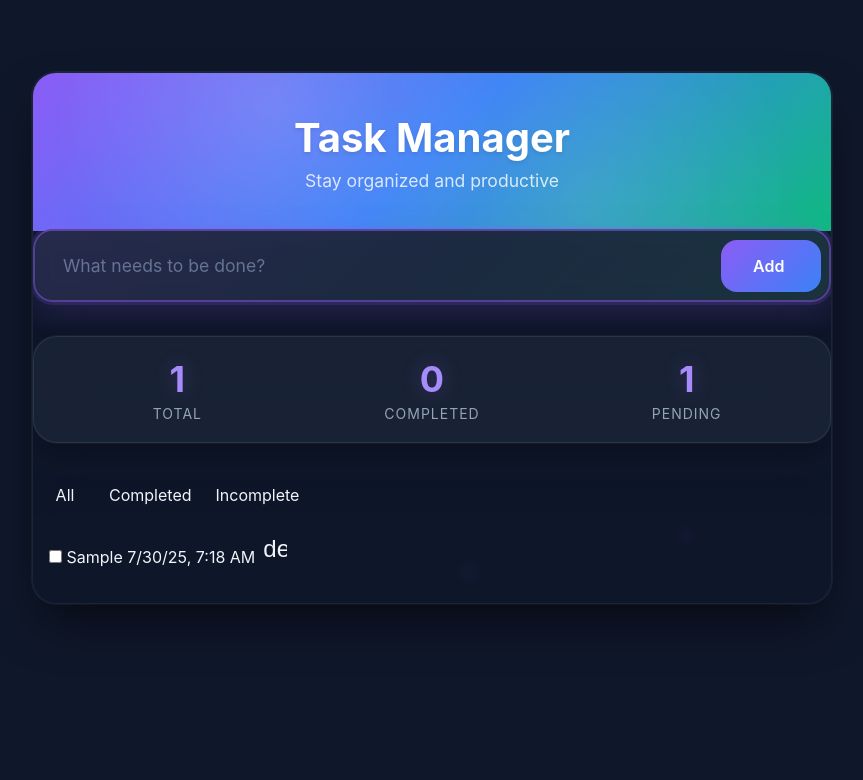
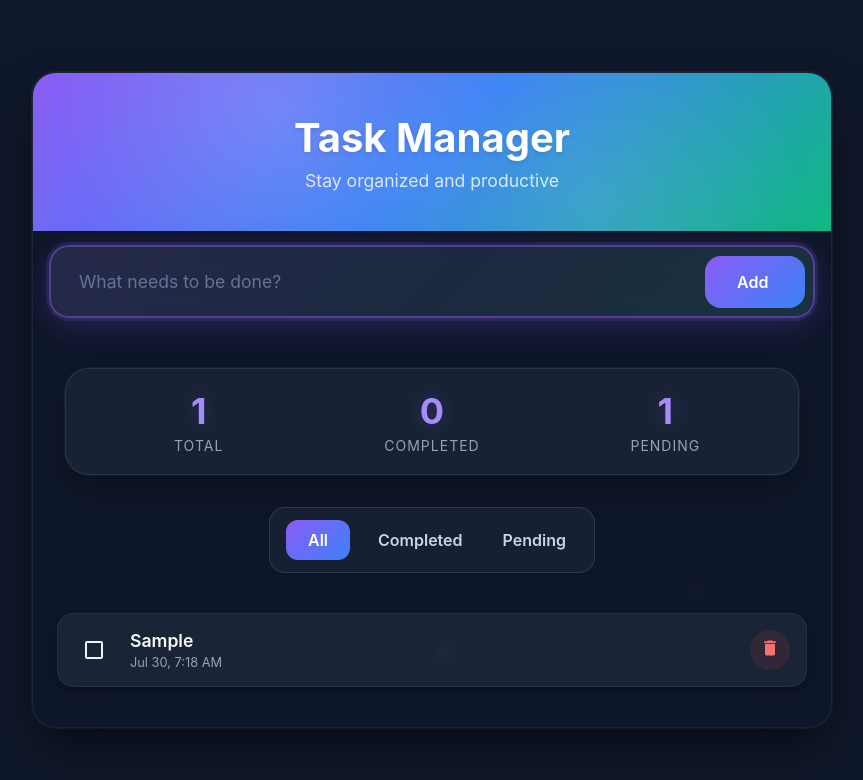
Before and after one commit to aru-segar/task-manager, an Angular app in the folder task-manager/: page / in a window 1280 px wide. Both pictures are taken after typing "Sample" into the empty fields and a click on the button "Add". Shown: the top 780 px of the page, without its empty margins (208-1071 px from the left). Built offline with nearby package versions, Linux system fonts and the light colour scheme.

Commit message:
fixed task manager component styling

```diff
--- a/task-manager/src/app/features/task-manager/task-manager.component.html
+++ b/task-manager/src/app/features/task-manager/task-manager.component.html
@@ -5,7 +5,6 @@
     </div>
 
     <div class="content">
-        <!-- Add Task Section -->
         <div class="input-section">
             <div class="input-row">
                 <input matInput placeholder="What needs to be done?" [(ngModel)]="taskTitle" (keyup.enter)="addTask()"
@@ -32,31 +31,40 @@
             </div>
         </div>
 
-        <div class="filter-buttons">
-            <button mat-button (click)="filter = 'all'" [color]="filter === 'all' ? 'accent' : undefined">All</button>
-            <button mat-button (click)="filter = 'completed'"
-                [color]="filter === 'completed' ? 'accent' : undefined">Completed</button>
-            <button mat-button (click)="filter = 'incomplete'"
-                [color]="filter === 'incomplete' ? 'accent' : undefined">Incomplete</button>
+        <div class="filter-section">
+            <div class="filter-buttons">
+                <button mat-button class="filter-button" [ngClass]="{ 'active': filter === 'all' }"
+                    (click)="setFilter('all')">All</button>
+                <button mat-button class="filter-button" [ngClass]="{ 'active': filter === 'completed' }"
+                    (click)="setFilter('completed')">Completed</button>
+                <button mat-button class="filter-button" [ngClass]="{ 'active': filter === 'incomplete' }"
+                    (click)="setFilter('incomplete')">Pending</button>
+            </div>
         </div>
 
-        <mat-list *ngIf="filteredTasks.length; else noTasks">
-            <mat-list-item *ngFor="let task of filteredTasks">
-                <input type="checkbox" [checked]="task.isCompleted" (change)="toggleComplete(task)" />
-                <span class="task-title" [ngClass]="{ done: task.isCompleted }" contenteditable
-                    (blur)="updateLocalStorage()">
-                    {{ task.title }}
-                </span>
+        <div class="tasks-section">
+            <div *ngIf="filteredTasks.length > 0; else emptyState" class="task-list">
+                <div *ngFor="let task of filteredTasks" class="task-item" [ngClass]="{ 'completed': task.isCompleted }">
+                    <mat-checkbox [checked]="task.isCompleted" (change)="toggleComplete(task)"
+                        class="task-checkbox"></mat-checkbox>
+                    <div class="task-content">
+                        <div class="task-title" [ngClass]="{ 'completed': task.isCompleted }">{{ task.title }}</div>
+                        <div class="task-date">{{ task.createdAt | date: 'MMM d, h:mm a' }}</div>
+                    </div>
+                    <button mat-icon-button color="warn" (click)="deleteTask(task.id)" class="delete-button">
+                        <mat-icon>delete</mat-icon>
+                    </button>
+                </div>
+            </div>
 
-                <span class="date">{{ task.createdAt | date:'short' }}</span>
-
-                <button mat-icon-button color="warn" (click)="deleteTask(task.id)">
-                    <mat-icon>delete</mat-icon>
-                </button>
-            </mat-list-item>
-        </mat-list>
-
-        <ng-template #noTasks>
-            <p class="empty">No tasks to show</p>
-        </ng-template>
+            <!-- Empty State -->
+            <ng-template #emptyState>
+                <div class="empty-state">
+                    <div class="empty-icon">📝</div>
+                    <div class="empty-text">No tasks to show</div>
+                    <div class="empty-subtext">Add a task above to get started</div>
+                </div>
+            </ng-template>
+        </div>
     </div>
+</div>
--- a/task-manager/src/app/features/task-manager/task-manager.component.scss
+++ b/task-manager/src/app/features/task-manager/task-manager.component.scss
@@ -1,3 +1,4 @@
+/* Wrapper and Container */
 .task-wrapper {
   max-width: 800px;
   margin: 40px auto;
@@ -31,6 +32,7 @@
   }
 }
 
+/* Header Section */
 .header {
   background: linear-gradient(135deg, #8b5cf6 0%, #3b82f6 50%, #10b981 100%);
   padding: 40px 32px;
@@ -67,12 +69,10 @@
   }
 }
 
-.input-row, .task-item, .filter-buttons, .task-stats {
-  backdrop-filter: blur(10px);
-}
-
+/* Input Section */
 .input-section {
   margin-bottom: 2rem;
+  padding: 1rem;
 
   .input-row {
     display: flex;
@@ -92,10 +92,9 @@
       inset: 0;
       border-radius: 1.25rem;
       background: linear-gradient(135deg,
-        rgba(139, 92, 246, 0.1),
-        rgba(59, 130, 246, 0.05),
-        rgba(16, 185, 129, 0.1)
-      );
+          rgba(139, 92, 246, 0.1),
+          rgba(59, 130, 246, 0.05),
+          rgba(16, 185, 129, 0.1));
       opacity: 0;
       pointer-events: none;
       transition: opacity 0.3s ease;
@@ -180,18 +179,165 @@
   }
 }
 
+/* Filter Section */
+.filter-section {
+  display: flex;
+  justify-content: center;
+  margin: 1.5em 0;
+  padding: 0 1rem;
+
+  .filter-buttons {
+    display: flex;
+    gap: 1rem;
+    flex-wrap: wrap;
+    background: rgba(30, 41, 59, 0.6);
+    padding: 0.75rem 1rem;
+    border-radius: 1rem;
+    border: 1px solid rgba(148, 163, 184, 0.2);
+    backdrop-filter: blur(12px);
+
+    .filter-button {
+      font-weight: 600;
+      color: #cbd5e1;
+      background: transparent;
+      transition: all 0.3s ease;
+
+      &.active {
+        background: linear-gradient(135deg, #8b5cf6 0%, #3b82f6 100%);
+        color: white;
+        border-radius: 0.75rem;
+      }
+
+      &:hover {
+        background: rgba(255, 255, 255, 0.05);
+        color: #fff;
+      }
+    }
+  }
+}
+
+/* Task Section */
+.tasks-section {
+  padding: 1rem 1.5rem;
+  display: flex;
+  flex-direction: column;
+  gap: 1rem;
+}
+
+.task-list {
+  display: flex;
+  flex-direction: column;
+  gap: 1rem;
+}
+
+.task-item {
+  display: flex;
+  align-items: center;
+  background: rgba(30, 41, 59, 0.8);
+  padding: 1rem;
+  border-radius: 1rem;
+  border: 1px solid rgba(148, 163, 184, 0.1);
+  box-shadow: 0 4px 10px rgba(0, 0, 0, 0.25);
+  backdrop-filter: blur(10px);
+  transition: all 0.3s ease;
+
+  &.completed {
+    opacity: 0.65;
+    text-decoration: line-through;
+
+    .task-title {
+      color: #94a3b8;
+    }
+  }
+
+  .task-checkbox {
+    margin-right: 1rem;
+  }
+
+  .task-content {
+    flex: 1;
+    display: flex;
+    flex-direction: column;
+
+    .task-title {
+      font-size: 1.1rem;
+      font-weight: 600;
+      color: #f8fafc;
+    }
+
+    .task-date {
+      font-size: 0.8rem;
+      color: #94a3b8;
+      margin-top: 4px;
+    }
+  }
+
+  .delete-button {
+    margin-left: 1rem;
+    background: rgba(239, 68, 68, 0.1);
+    border-radius: 50%;
+    padding: 8px;
+    transition: all 0.3s ease;
+    display: flex;
+    align-items: center;
+    justify-content: center;
+    color: #f87171;
+
+    &:hover {
+      background: rgba(239, 68, 68, 0.2);
+      box-shadow: 0 0 10px rgba(239, 68, 68, 0.4);
+      transform: scale(1.1);
+    }
+
+    &:active {
+      transform: scale(0.95);
+    }
+
+    mat-icon {
+      font-size: 20px;
+      color: inherit;
+    }
+  }
+}
+
+/* Empty State */
+.empty-state {
+  text-align: center;
+  padding: 3rem 1rem;
+  opacity: 0.6;
+  color: #cbd5e1;
+  animation: fadeInUp 0.4s ease-in-out;
+
+  .empty-icon {
+    font-size: 3rem;
+    margin-bottom: 0.5rem;
+  }
+
+  .empty-text {
+    font-size: 1.25rem;
+    font-weight: 600;
+    margin-bottom: 0.25rem;
+  }
+
+  .empty-subtext {
+    font-size: 0.95rem;
+    color: #94a3b8;
+  }
+}
+
+/* Stats */
 .task-stats {
   display: flex;
   justify-content: center;
   gap: 2rem;
-  margin: 2rem 0;
+  margin: 2rem;
   padding: 1.25rem 2rem;
   background: rgba(30, 41, 59, 0.7);
   border-radius: 1.5rem;
   border: 1px solid rgba(148, 163, 184, 0.15);
   backdrop-filter: blur(24px);
   box-shadow: 0 15px 30px rgba(0, 0, 0, 0.2),
-              0 0 0 1px rgba(255, 255, 255, 0.05);
+    0 0 0 1px rgba(255, 255, 255, 0.05);
   flex-wrap: wrap;
 
   .stat-item {
@@ -205,6 +351,7 @@
       font-size: 2.25rem;
       font-weight: 700;
       color: #a78bfa;
+      animation: glow 2s ease-in-out infinite alternate;
     }
 
     .stat-label {
@@ -216,6 +363,7 @@
   }
 }
 
+/* Responsive */
 @media (max-width: 640px) {
   .task-stats {
     flex-direction: column;
@@ -224,16 +372,26 @@
   }
 }
 
-// Animations
+/* Animations */
 @keyframes headerShimmer {
-  0%, 100% { opacity: 1; }
-  50% { opacity: 0.7; }
+
+  0%,
+  100% {
+    opacity: 1;
+  }
+
+  50% {
+    opacity: 0.7;
+  }
 }
 
 @keyframes float {
-  0%, 100% {
+
+  0%,
+  100% {
     transform: translateY(0) rotate(0deg);
   }
+
   50% {
     transform: translateY(-10px) rotate(180deg);
   }
@@ -244,25 +402,19 @@
     opacity: 0;
     transform: translateY(20px) scale(0.95);
   }
+
   to {
     opacity: 1;
     transform: translateY(0) scale(1);
   }
 }
 
-.fade-in {
-  animation: fadeInUp 0.6s cubic-bezier(0.4, 0, 0.2, 1);
-}
-
 @keyframes glow {
   from {
     text-shadow: 0 0 20px rgba(139, 92, 246, 0.3);
   }
+
   to {
     text-shadow: 0 0 30px rgba(139, 92, 246, 0.5), 0 0 40px rgba(139, 92, 246, 0.2);
   }
 }
-
-.stat-number {
-  animation: glow 2s ease-in-out infinite alternate;
-}
--- a/task-manager/src/index.html
+++ b/task-manager/src/index.html
@@ -5,6 +5,7 @@
   <title>Angular Task App</title>
   <base href="/" />
   <meta name="viewport" content="width=device-width, initial-scale=1" />
+  <link href="https://fonts.googleapis.com/icon?family=Material+Icons" rel="stylesheet">
 </head>
 <body>
 <app-task-manager></app-task-manager>
```
